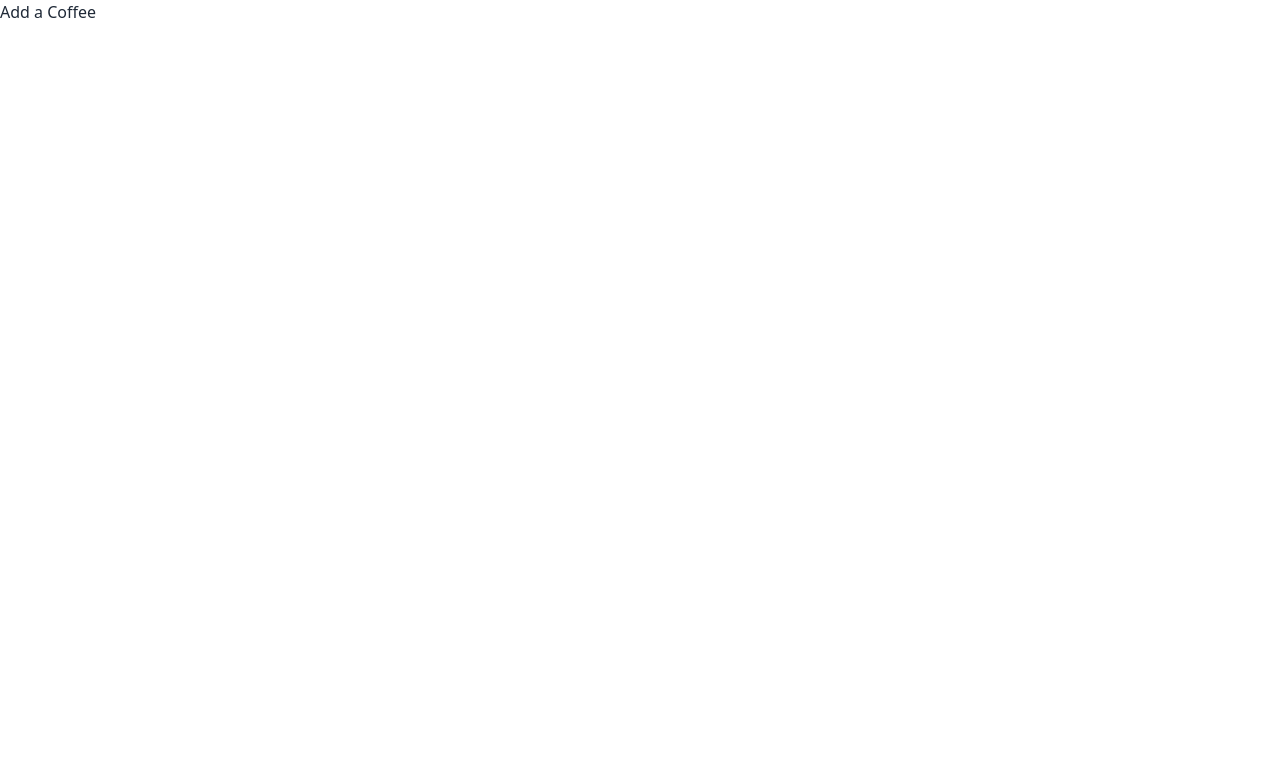
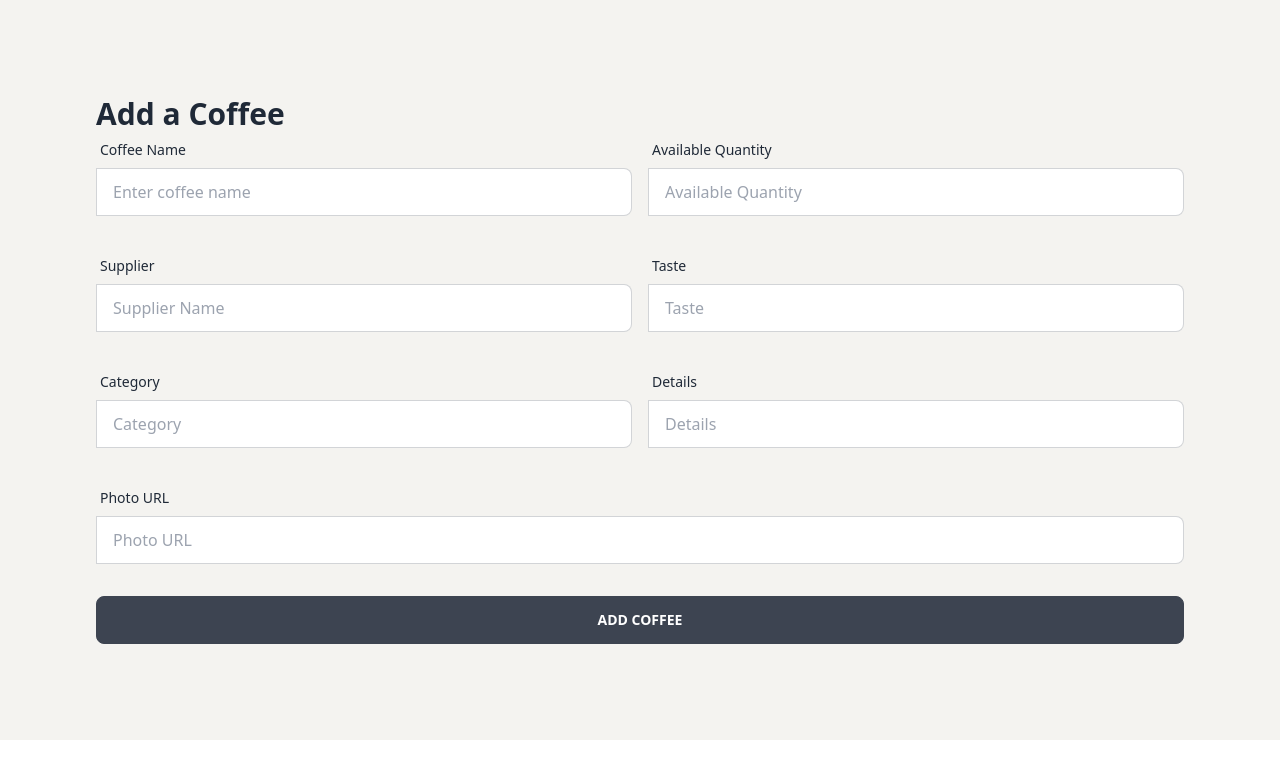
Before and after one commit to SadmanJawad/coffee-store-client, a React (Vite) app: page /addCoffee in a window 1280 px wide. Shown: the top 778 px of the page. Built offline with nearby package versions, Linux system fonts and the light colour scheme.

Commit message:
Create Add coffee form of Client Side and get data

```diff
--- a/src/components/AddCoffee.jsx
+++ b/src/components/AddCoffee.jsx
@@ -1,9 +1,143 @@
 const AddCoffee = () => {
-    return (
-        <div>
-            <h2>Add a Coffee</h2>
+
+    const handleAddCoffee = event => {
+        event.preventDefault();
+
+        const form  = event.target;
+        const name = form.name.value;
+        const quantity = form.quantity.value;
+        const taste = form.taste.value;
+        const supplier = form.supplier.value;
+        const category = form.category.value;
+        const details = form.details.value;
+        const photo = form.photo.value;
+
+        const newCoffee = {name, quantity, taste, supplier, category, details, photo}
+        console.log(newCoffee)
+
+    }
+
+
+
+  return (
+    <div className="bg-[#F4F3F0] p-24">
+      <h2 className="text-3xl font-extrabold">Add a Coffee</h2>
+      <form onSubmit={handleAddCoffee}>
+        {/* form name & quantity row */}
+        <div className="md:flex gap-4 mb-8">
+          <div className="form-control md:w-1/2">
+            <label className="label">
+              <span className="label-text">Coffee Name</span>
+            </label>
+            <label className="input-group">
+
+              <input
+                type="text"
+                name="name"
+                placeholder="Enter coffee name"
+                className="input input-bordered w-full"
+              />
+            </label>
+          </div>
+          <div className="form-control md:w-1/2">
+            <label className="label">
+              <span className="label-text">Available Quantity</span>
+            </label>
+            <label className="input-group">
+
+              <input
+                type="text"
+                name="quantity"
+                placeholder="Available Quantity"
+                className="input input-bordered w-full"
+              />
+            </label>
+          </div>
         </div>
-    );
+        {/* form supplier & Taste row */}
+        <div className="md:flex gap-4 mb-8">
+          <div className="form-control md:w-1/2">
+            <label className="label">
+              <span className="label-text">Supplier</span>
+            </label>
+            <label className="input-group">
+
+              <input
+                type="text"
+                name="supplier"
+                placeholder="Supplier Name"
+                className="input input-bordered w-full"
+              />
+            </label>
+          </div>
+          <div className="form-control md:w-1/2">
+            <label className="label">
+              <span className="label-text">Taste</span>
+            </label>
+            <label className="input-group">
+
+              <input
+                type="text"
+                name="taste"
+                placeholder="Taste"
+                className="input input-bordered w-full"
+              />
+            </label>
+          </div>
+        </div>
+        {/* form category and details row */}
+        <div className="md:flex gap-4 mb-8">
+          <div className="form-control md:w-1/2">
+            <label className="label">
+              <span className="label-text">Category</span>
+            </label>
+            <label className="input-group">
+
+              <input
+                type="text"
+                name="category"
+                placeholder="Category"
+                className="input input-bordered w-full"
+              />
+            </label>
+          </div>
+          <div className="form-control md:w-1/2">
+            <label className="label">
+              <span className="label-text">Details</span>
+            </label>
+            <label className="input-group">
+
+              <input
+                type="text"
+                name="details"
+                placeholder="Details"
+                className="input input-bordered w-full"
+              />
+            </label>
+          </div>
+        </div>
+        {/* form photo URL row */}
+        <div className="mb-8">
+          <div className="form-control w-full ">
+            <label className="label">
+              <span className="label-text">Photo URL</span>
+            </label>
+            <label className="input-group">
+
+              <input
+                type="text"
+                name="photo"
+                placeholder="Photo URL"
+                className="input input-bordered w-full"
+              />
+            </label>
+          </div>
+        </div>
+
+    <input type="submit" value="Add Coffee"  className="btn btn-block" />
+      </form>
+    </div>
+  );
 };
 
 export default AddCoffee;
```
